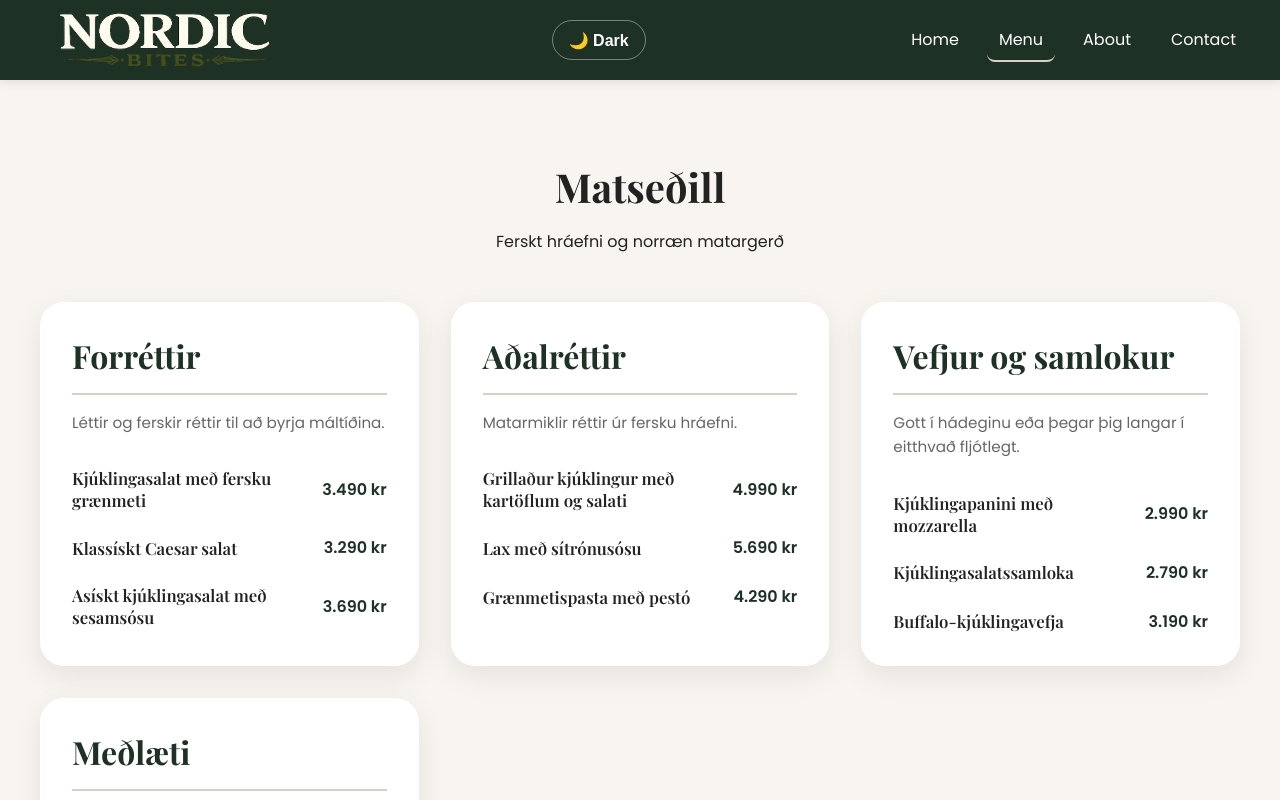
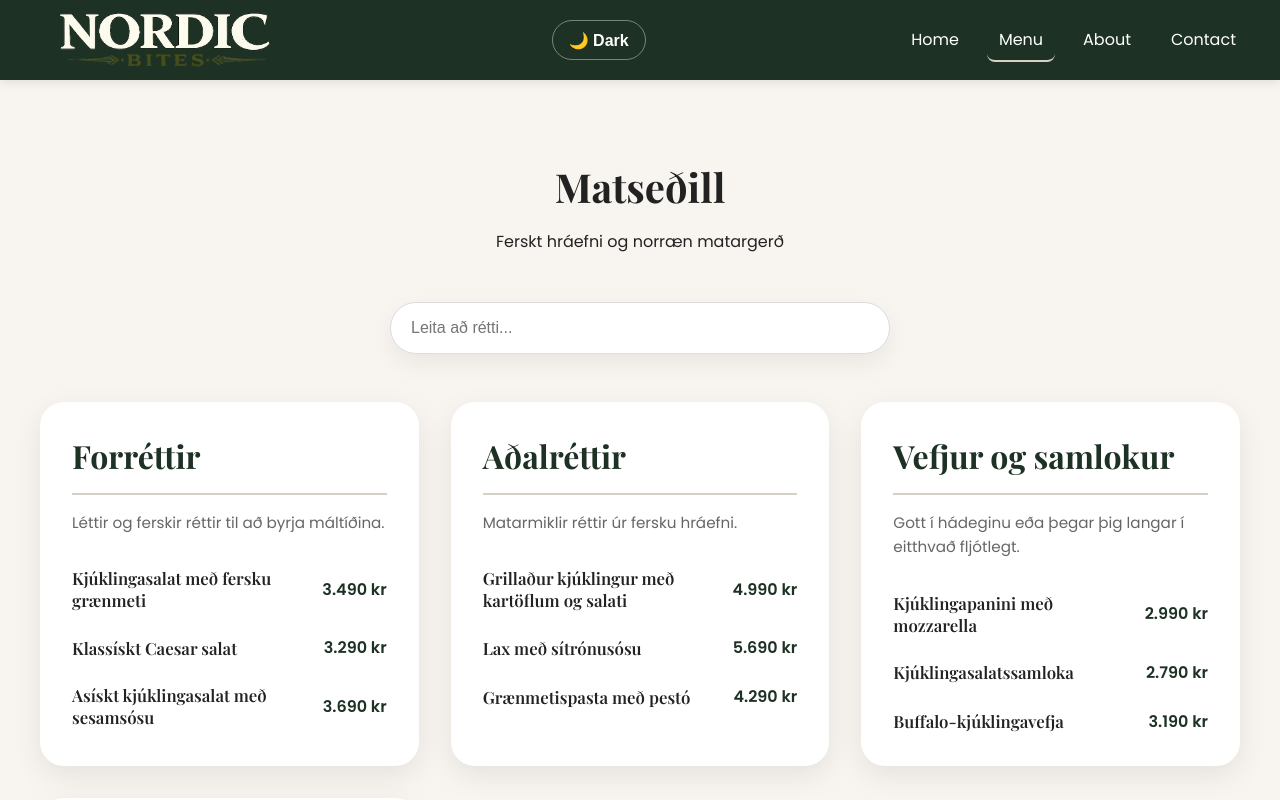
Before and after one commit to elvarfg/Lokaverkefni00, a React (Vite) app in the folder nordic-bites/: page /menu in a window 1280 px wide. Shown: the top 800 px of the page. Built offline with nearby package versions, Linux system fonts and the light colour scheme.

Commit message:
Menu Search

```diff
--- a/nordic-bites/src/pages/Menu.tsx
+++ b/nordic-bites/src/pages/Menu.tsx
@@ -1,3 +1,5 @@
+import { useState } from "react";
+
 import menuItems from "../data/menuData";
 
 import MenuCard from "../components/MenuCard";
@@ -5,6 +7,21 @@ import SectionTitle from "../components/SectionTitle";
 import PageWrapper from "../components/PageWrapper";
 
 function Menu() {
+  const [searchTerm, setSearchTerm] = useState("");
+
+  const filteredMenuItems = menuItems
+    .map((category) => {
+      const filteredItems = category.items.filter((item) =>
+        item.name.toLowerCase().includes(searchTerm.toLowerCase()),
+      );
+
+      return {
+        ...category,
+        items: filteredItems,
+      };
+    })
+    .filter((category) => category.items.length > 0);
+
   return (
     <PageWrapper>
       <section className="menu-page">
@@ -13,8 +30,18 @@ function Menu() {
           subtitle="Ferskt hráefni og norræn matargerð"
         />
 
+        <div className="menu-search">
+          <input
+            type="text"
+            placeholder="Leita að rétti..."
+            value={searchTerm}
+            onChange={(e) => setSearchTerm(e.target.value)}
+          />
+        </div>
+
+        {filteredMenuItems.length > 0 ? (
           <div className="menu-categories">
-          {menuItems.map((category) => (
+            {filteredMenuItems.map((category) => (
               <div className="menu-category-card" key={category.category}>
                 <h3>{category.category}</h3>
 
@@ -32,6 +59,11 @@ function Menu() {
               </div>
             ))}
           </div>
+        ) : (
+          <p className="no-results">
+            Engir réttir fundust fyrir "{searchTerm}".
+          </p>
+        )}
       </section>
     </PageWrapper>
   );
--- a/nordic-bites/src/styles/global.css
+++ b/nordic-bites/src/styles/global.css
@@ -4,6 +4,22 @@
   margin: 0;
   padding: 0;
   box-sizing: border-box;
+}
+
+html {
+  scroll-behavior: smooth;
+}
+
+@keyframes fadeUp {
+  from {
+    opacity: 0;
+    transform: translateY(40px);
+  }
+
+  to {
+    opacity: 1;
+    transform: translateY(0);
+  }
 }
 
 body {
@@ -693,6 +709,47 @@ main {
   white-space: nowrap;
 }
 
+.menu-search {
+  max-width: 500px;
+  margin: 0 auto 3rem;
+}
+
+.menu-search input {
+  width: 100%;
+
+  padding: 1rem 1.25rem;
+
+  border: 1px solid #ddd;
+  border-radius: 999px;
+
+  background: white;
+  color: #1d3124;
+
+  font-size: 1rem;
+
+  box-shadow: 0 10px 25px rgba(0, 0, 0, 0.06);
+
+  transition:
+    border-color 0.3s ease,
+    box-shadow 0.3s ease;
+}
+
+.menu-search input:focus {
+  outline: none;
+
+  border-color: #1d3124;
+
+  box-shadow: 0 14px 30px rgba(0, 0, 0, 0.12);
+}
+
+.no-results {
+  text-align: center;
+
+  color: #666;
+
+  font-size: 1.1rem;
+}
+
 /* About */
 
 .about-page {
@@ -1158,6 +1215,54 @@ button {
   transform: translateY(-2px);
 }
 
+/* Back to top */
+
+.back-to-top {
+  position: fixed;
+
+  right: 24px;
+  bottom: 24px;
+
+  width: 52px;
+  height: 52px;
+
+  border: none;
+  border-radius: 50%;
+
+  background: #1d3124;
+  color: white;
+
+  font-size: 1.5rem;
+  font-weight: bold;
+
+  cursor: pointer;
+
+  box-shadow: 0 10px 25px rgba(0, 0, 0, 0.2);
+
+  opacity: 0;
+  visibility: hidden;
+
+  transform: translateY(20px);
+
+  transition:
+    opacity 0.3s ease,
+    transform 0.3s ease,
+    background-color 0.3s ease;
+}
+
+.back-to-top-visible {
+  opacity: 1;
+  visibility: visible;
+
+  transform: translateY(0);
+}
+
+.back-to-top:hover {
+  background: #2f4f3a;
+
+  transform: translateY(-3px);
+}
+
 /* Dark mode */
 
 .dark-mode {
@@ -1232,6 +1337,29 @@ button {
 .dark-mode .success-message {
   background: #203b2a;
   color: #dff3e5;
+}
+
+.dark-mode .back-to-top {
+  background: #f8f5f0;
+  color: #1d3124;
+}
+
+.dark-mode .back-to-top:hover {
+  background: #d7d0c5;
+}
+
+.dark-mode .menu-search input {
+  background: #1d2a22;
+  color: #f8f5f0;
+  border-color: #3a4b40;
+}
+
+.dark-mode .menu-search input::placeholder {
+  color: #aaa;
+}
+
+.dark-mode .no-results {
+  color: #d7d0c5;
 }
 
 /* Responsive */
@@ -1340,76 +1468,3 @@ button {
     font-size: 2rem;
   }
 }
-
-html {
-  scroll-behavior: smooth;
-}
-
-@keyframes fadeUp {
-  from {
-    opacity: 0;
-    transform: translateY(40px);
-  }
-
-  to {
-    opacity: 1;
-    transform: translateY(0);
-  }
-}
-
-/* Back to top */
-
-.back-to-top {
-  position: fixed;
-
-  right: 24px;
-  bottom: 24px;
-
-  width: 52px;
-  height: 52px;
-
-  border: none;
-  border-radius: 50%;
-
-  background: #1d3124;
-  color: white;
-
-  font-size: 1.5rem;
-  font-weight: bold;
-
-  cursor: pointer;
-
-  box-shadow: 0 10px 25px rgba(0, 0, 0, 0.2);
-
-  opacity: 0;
-  visibility: hidden;
-
-  transform: translateY(20px);
-
-  transition:
-    opacity 0.3s ease,
-    transform 0.3s ease,
-    background-color 0.3s ease;
-}
-
-.back-to-top-visible {
-  opacity: 1;
-  visibility: visible;
-
-  transform: translateY(0);
-}
-
-.back-to-top:hover {
-  background: #2f4f3a;
-
-  transform: translateY(-3px);
-}
-
-.dark-mode .back-to-top {
-  background: #f8f5f0;
-  color: #1d3124;
-}
-
-.dark-mode .back-to-top:hover {
-  background: #d7d0c5;
-}
```
Lines whose indentation alone changed are shown as unchanged.
